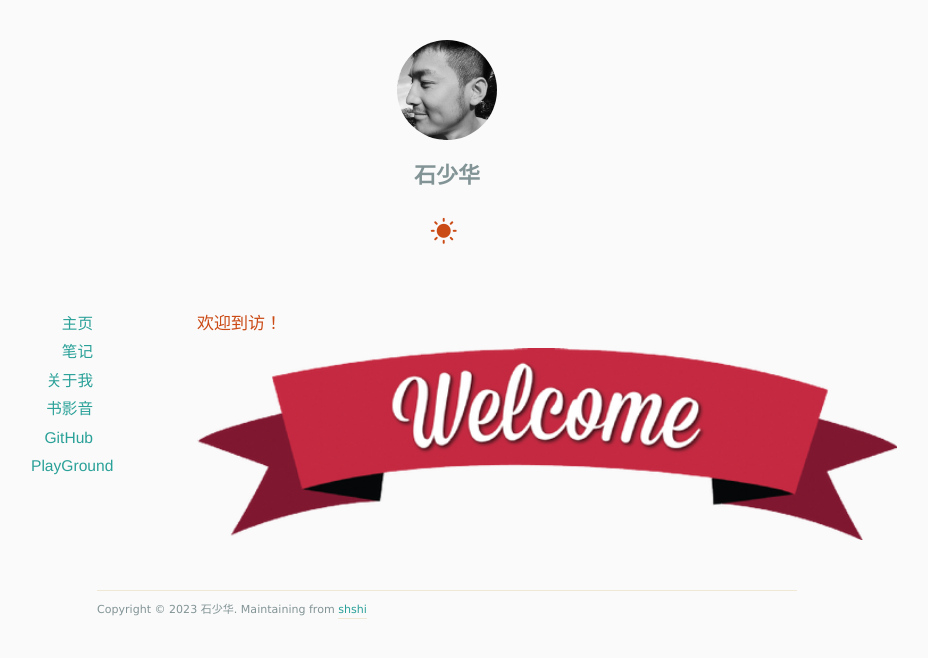
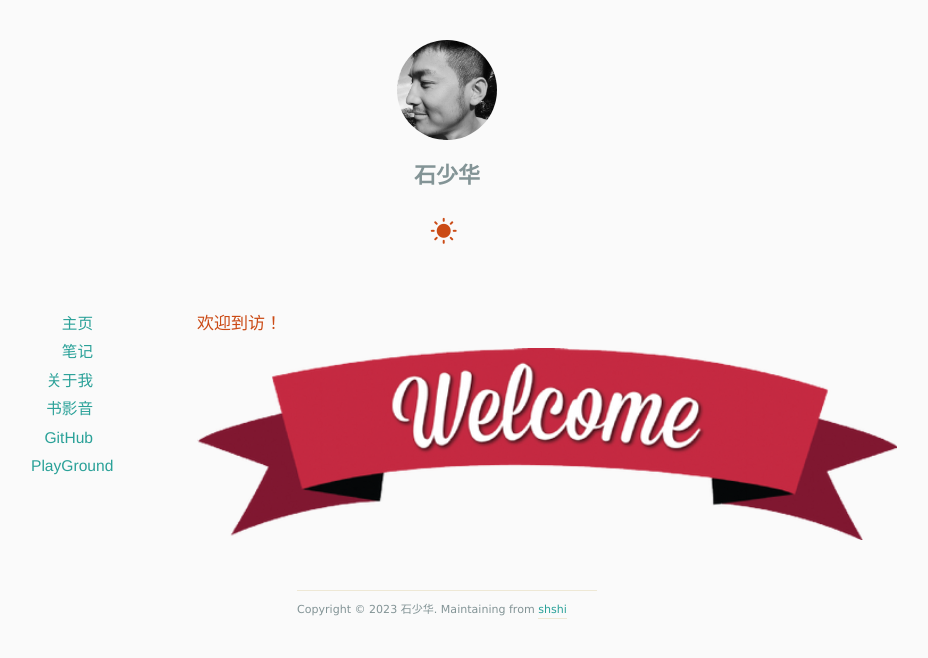
Before and after one commit to shshi/shishaohua.github.io, a Jekyll site: the page built from docs/index.html, in a window 1280 px wide. Shown: the top 658 px of the page, without its empty margins (193-1121 px from the left). Built offline with Jekyll 4.4.1, drawn with Linux system fonts in a browser that asks for light colours; nearby versions of some CDN libraries; the list of posts is cut into pages by our own code.

Commit message:
Update style.css

```diff
--- a/docs/assets/css/style.css
+++ b/docs/assets/css/style.css
@@ -153,7 +153,7 @@ h3 {
 }
 
 #footer {
-	width: 700px; /*** 500px ***/
+	width: 300px; /*** 500px ***/
 	margin: 50px auto 20px auto;
 	padding-top: 10px;
 	font-size: 0.85em;
```
